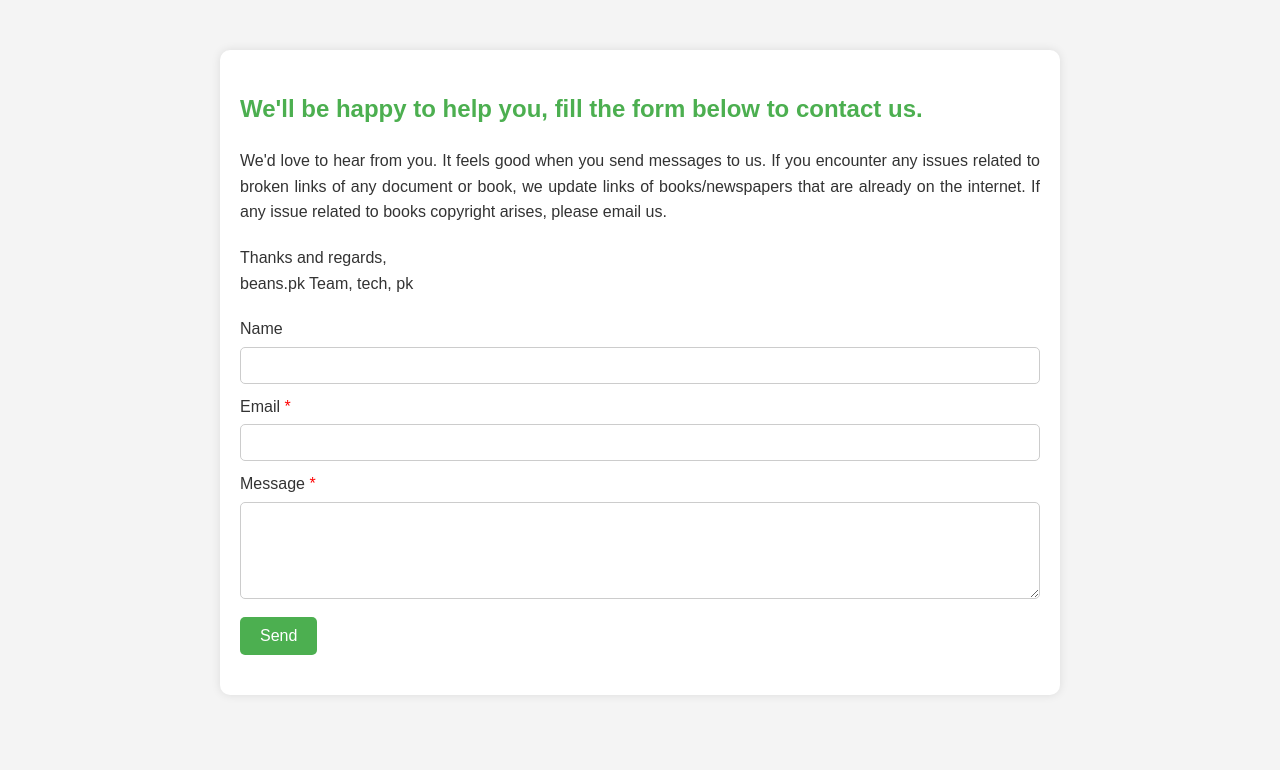
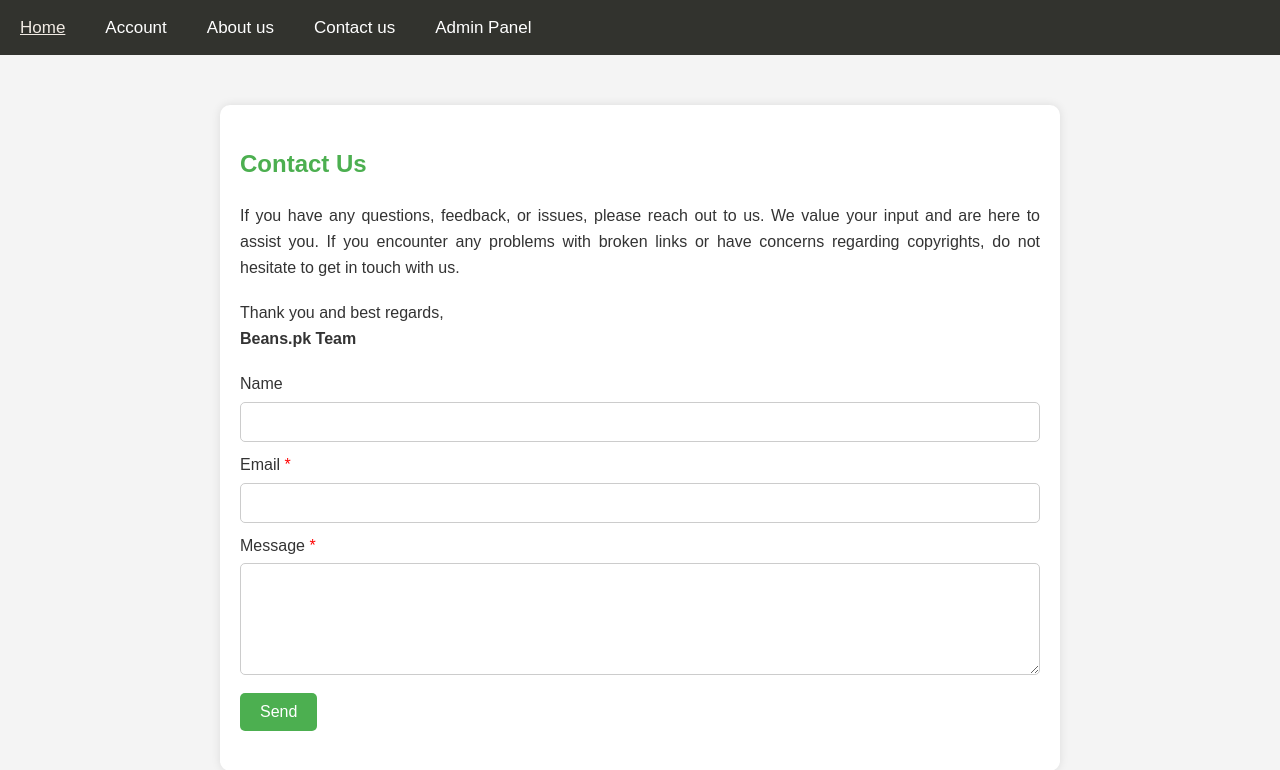
Before and after one commit to AliMasood077/Beans.Pk, a plain HTML site: page Coffee store/contact_us.html in a window 1280 px wide. Drawn offline with Linux system fonts and the light colour scheme.

Commit message:
contact_us.html

```diff
--- a/Coffee store/contact_us.html
+++ b/Coffee store/contact_us.html
@@ -3,7 +3,7 @@
 <head>
     <meta charset="UTF-8">
     <meta name="viewport" content="width=device-width, initial-scale=1.0">
-    <title>Contact Us - technologykibatain.com</title>
+    <title>Contact Us - Beans.pk</title>
     <style>
         body {
             font-family: Arial, sans-serif;
@@ -12,6 +12,31 @@
             padding: 0;
             background-color: #f4f4f4;
             color: #333;
+        }
+        .header {
+            background-color: rgb(50, 51, 46);
+            color: white;
+            padding: 10px 0;
+            text-align: center;
+            font-size: 14px;
+        }
+        .navbar {
+            background-color: rgb(50, 51, 46);
+            overflow: hidden;
+        }
+        .navbar a {
+            float: left;
+            display: block;
+            color: white;
+            text-align: center;
+            padding: 14px 20px;
+            text-decoration: none;
+            font-size: 17px;
+        }
+        .navbar a:hover {
+            /* background-color: #ddd; */
+            color: #f1ebe4;
+            text-decoration: underline;
         }
         .container {
             max-width: 800px;
@@ -24,6 +49,7 @@
         h2 {
             text-align: left;
             color: #4CAF50;
+            margin-bottom: 20px;
         }
         p {
             text-align: justify;
@@ -31,6 +57,7 @@
         }
         .center {
             text-align: center;
+            margin-bottom: 20px;
         }
         .contact-form-widget {
             margin-top: 20px;
@@ -47,6 +74,7 @@
             border: 1px solid #ccc;
             border-radius: 5px;
             box-sizing: border-box;
+            font-size: 16px;
         }
         input[type="button"] {
             background-color: #4CAF50;
@@ -56,6 +84,7 @@
             border-radius: 5px;
             cursor: pointer;
             font-size: 16px;
+            transition: background-color 0.3s;
         }
         input[type="button"]:hover {
             background-color: #45a049;
@@ -70,26 +99,37 @@
         .contact-form-success-message {
             color: green;
         }
+
     </style>
 </head>
 <body>
+
+    <div class="navbar">
+        <!-- <img class="logo" src="Brown_Vintage_Coffee_Shop_Logo__2_-removebg-preview.png" alt="Beans.pk Logo"> -->
+        <a href="coffee.html">Home</a>
+        <a href="login.html">Account</a>
+        <a href="#">About us</a>
+        <a href="contact_us.html">Contact us</a>
+        <a href="admin.html">Admin Panel</a>
+
+    </div>
     <div class="container">
-        <h2>We'll be happy to help you, fill the form below to contact us.</h2>
-        <p>We'd love to hear from you. It feels good when you send messages to us. If you encounter any issues related to broken links of any document or book, we update links of books/newspapers that are already on the internet. If any issue related to books copyright arises, please email us.</p>
+        <h2>Contact Us</h2>
+        <p>If you have any questions, feedback, or issues, please reach out to us. We value your input and are here to assist you. If you encounter any problems with broken links or have concerns regarding copyrights, do not hesitate to get in touch with us.</p>
         <div class="center">
-            <p>Thanks and regards,<br />beans.pk Team, tech, pk</p>
+            <p>Thank you and best regards,<br /><b> Beans.pk Team</b></p>
         </div>
         <div class="contact-form-widget">
             <div class="form">
                 <form name="contact-form">
                     <label for="ContactForm1_contact-form-name">Name</label>
-                    <input class="contact-form-name" id="ContactForm1_contact-form-name" name="name" size="30" type="text" value="" />
+                    <input class="contact-form-name" id="ContactForm1_contact-form-name" name="name" size="30" type="text" value="" required />
 
                     <label for="ContactForm1_contact-form-email">Email <span style="color: red;">*</span></label>
-                    <input class="contact-form-email" id="ContactForm1_contact-form-email" name="email" size="30" type="text" value="" />
+                    <input class="contact-form-email" id="ContactForm1_contact-form-email" name="email" size="30" type="text" value="" required />
 
                     <label for="ContactForm1_contact-form-email-message">Message <span style="color: red;">*</span></label>
-                    <textarea class="contact-form-email-message" cols="25" id="ContactForm1_contact-form-email-message" name="email-message" rows="5"></textarea>
+                    <textarea class="contact-form-email-message" cols="25" id="ContactForm1_contact-form-email-message" name="email-message" rows="5" required></textarea>
 
                     <input class="contact-form-button contact-form-button-submit" id="ContactForm1_contact-form-submit" type="button" value="Send" />
 
```
